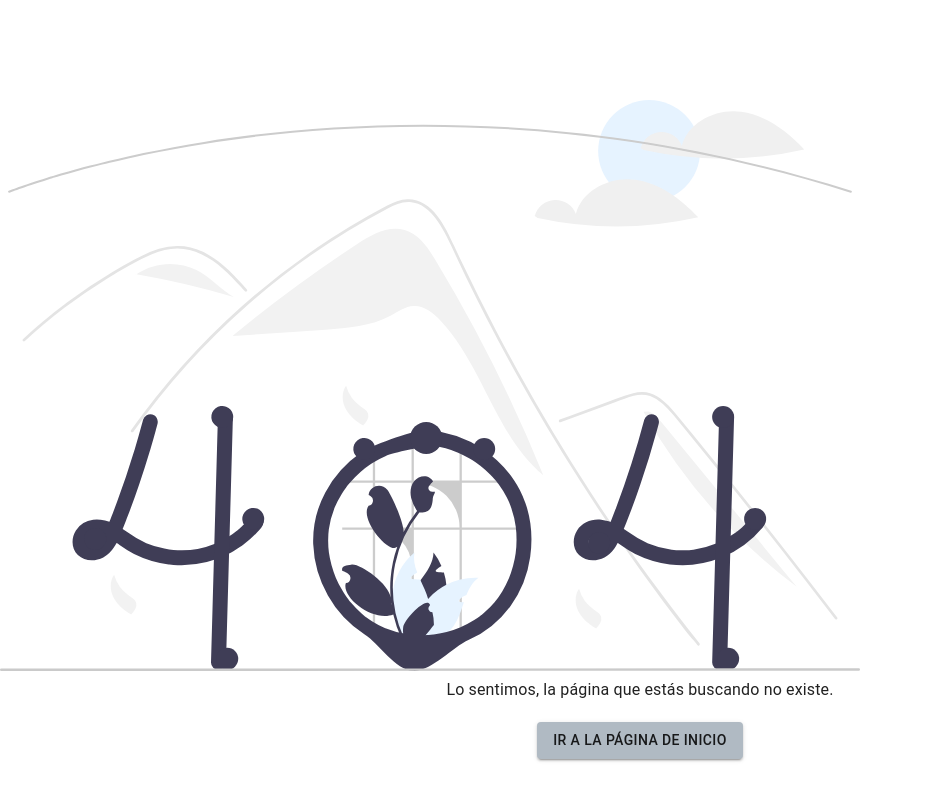
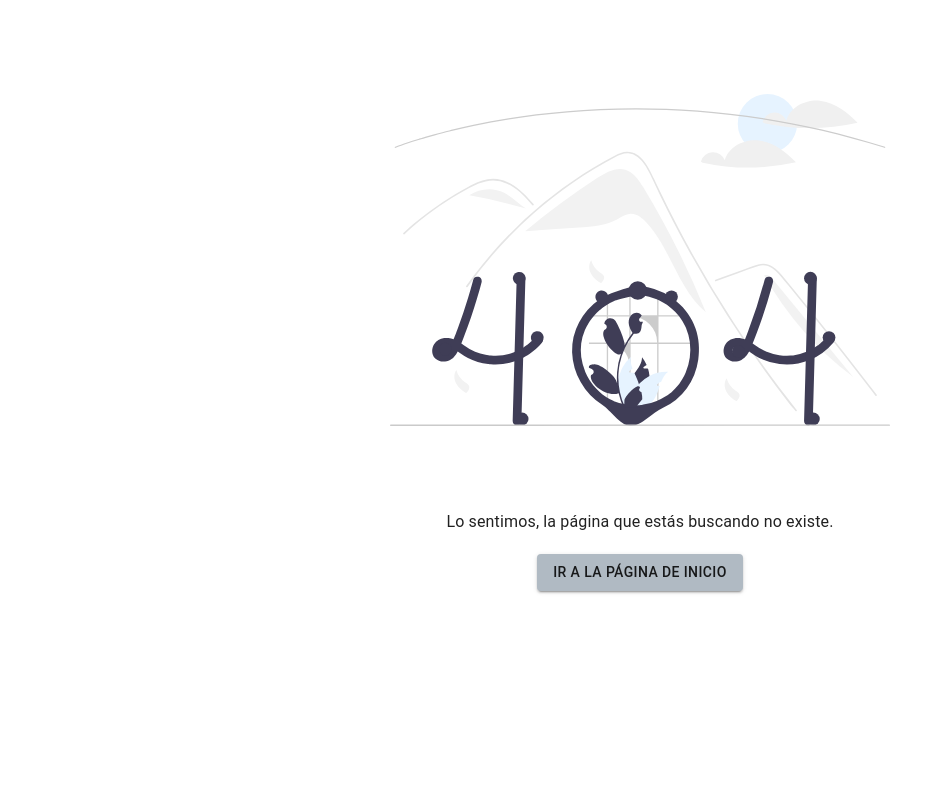
Before and after one commit to diazjohan98/MyTest, a React (Vite) app: page /auth in a window 1280 px wide. Shown: the whole page, without its empty margins (0-948 px from the left). Built offline with nearby package versions, Linux system fonts and the light colour scheme.

Commit message:
Realizacion del error 404

```diff
--- a/src/auth/pages/Error404.jsx
+++ b/src/auth/pages/Error404.jsx
@@ -4,11 +4,15 @@ import imgError404 from '../../assets/undraw_page_not_found_re_e9o6.svg'
 
 export const Error404 = () => {
     return (
-        <div style={{ textAlign: 'center', marginTop: '100px' }}>
-            <Box sx={{
-                width: '100px',
-            }}>
-                <img src={imgError404} alt="Ejemplo" />
+        <div style={{ textAlign: 'center', marginTop: '10px', display: 'flex', flexDirection: 'column', alignItems: 'center' }}>
+            <Box
+                sx={{
+                    width: '500px',
+                    height: '500px',
+                    margin: '0 auto', // Centra horizontalmente el contenedor de la imagen
+                }}
+            >
+                <img src={imgError404} alt="Ejemplo" style={{ width: '100%', height: '100%', }} />
             </Box>
             <Typography variant="body1">
                 Lo sentimos, la página que estás buscando no existe.
```
